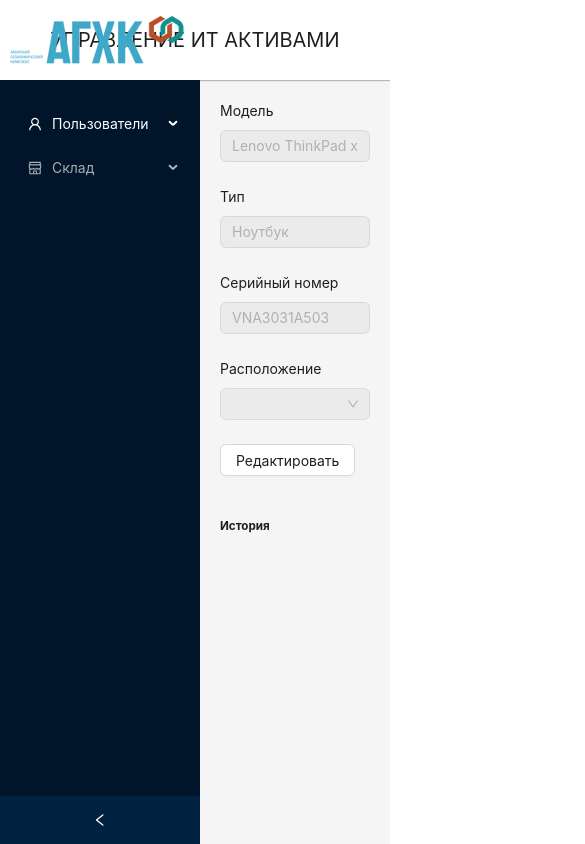
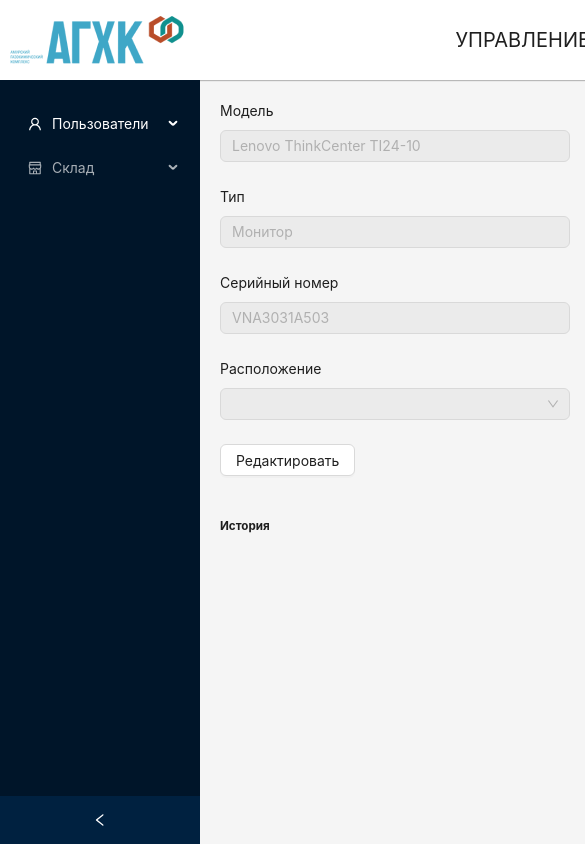
Before and after one commit to evkondr/agcc, a React (Create React App) app: page /assets/1 in a window 390 px wide. Shown: the top 844 px of the page, 585 px wide, since content can reach past the window. Built offline with nearby package versions, Linux system fonts and the light colour scheme.

Commit message:
feat: add getCurrentAsset and resetCurentAsset reducer

```diff
--- a/src/App.tsx
+++ b/src/App.tsx
@@ -1,6 +1,6 @@
 import React from 'react';
 import { Layout } from 'antd';
-import { Outlet } from 'react-router-dom';
+import { NavLink, Outlet } from 'react-router-dom';
 import Logo from './images/logo.png';
 import LeftSidebar from './components/LeftSidebar';
 
@@ -11,9 +11,9 @@ function App() {
   return (
     <Layout className="main">
       <Header className="header">
-        <div className="logo">
+        <NavLink to="/" className="logo">
           <img src={Logo} alt="logo" />
-        </div>
+        </NavLink>
         <h1 className="header__title">Управление ИТ активами</h1>
       </Header>
       <Layout hasSider>
--- a/src/components/AssetCard.tsx
+++ b/src/components/AssetCard.tsx
@@ -1,6 +1,8 @@
+/* eslint-disable consistent-return */
 /* eslint-disable @typescript-eslint/no-unused-vars */
 /* eslint-disable no-unused-vars */
-import React, { useState } from 'react';
+import React, { useState, useLayoutEffect } from 'react';
+import { useParams } from 'react-router-dom';
 import {
   Button,
   Form,
@@ -9,22 +11,36 @@ import {
   Col,
   Row,
 } from 'antd';
+import { useAppSelector, useAppDispatch } from '../redux/hooks';
+import { getCurrentAsset, resetCurrentAsset } from '../redux/features/assetSlice';
 
 const { Option } = Select;
 
 const AssetCard = () => {
+  const { id } = useParams();
   const [isEdit, setIsEdit] = useState<boolean>(false);
   const onEditHandler = () => {
     setIsEdit(!isEdit);
   };
+  const { currentAsset } = useAppSelector((state) => state.asset);
+  const dispatch = useAppDispatch();
+  useLayoutEffect(() => {
+    if (id) {
+      dispatch(getCurrentAsset(+id));
+      return () => {
+        dispatch(resetCurrentAsset());
+      };
+    }
+  }, [dispatch, id]);
+  if (!currentAsset) {
+    return <div>Загрузка...</div>;
+  }
   return (
     <>
       <Form
         layout="vertical"
         style={{ maxWidth: '350px' }}
-        initialValues={{
-          id: 5, type: 'Ноутбук', model: 'Lenovo ThinkPad x280', serialNumber: 'VNA3031A503', owner: null,
-        }}
+        initialValues={currentAsset}
         disabled={!isEdit}
       >
         <Form.Item label="Модель" name="model">
--- a/src/index.css
+++ b/src/index.css
@@ -43,3 +43,10 @@ code {
 .content{
   padding: 20px;
 }
+
+@media screen and (max-width: 1200px) {
+  .main{
+    max-width: 1200px!important;
+    width: 1200px;
+  }
+}
--- a/src/redux/features/assetSlice.ts
+++ b/src/redux/features/assetSlice.ts
@@ -1,23 +1,32 @@
+/* eslint-disable no-param-reassign */
+/* eslint-disable @typescript-eslint/no-explicit-any */
 import { createSlice } from '@reduxjs/toolkit';
-// import type { PayloadAction } from '@reduxjs/toolkit';
+import type { PayloadAction } from '@reduxjs/toolkit';
 
 import { assetModel, assets } from '../../db';
 
 interface assetsState {
-  assets: assetModel[]
+  assets: assetModel[],
+  currentAsset: assetModel | undefined
 }
 
 const initialState: assetsState = {
   assets,
+  currentAsset: undefined,
 };
 export const assetsSlice = createSlice({
   name: 'assets',
   initialState,
   reducers: {
-    getAllAssets: (state) => state,
+    getCurrentAsset: (state, action: PayloadAction<number>):any => {
+      state.currentAsset = state.assets.find((el) => el.id === action.payload);
+    },
+    resetCurrentAsset: (state) => {
+      state.currentAsset = undefined;
+    },
   },
 });
 
-export const { getAllAssets } = assetsSlice.actions;
+export const { getCurrentAsset, resetCurrentAsset } = assetsSlice.actions;
 
 export default assetsSlice.reducer;
--- /dev/null
+++ b/src/redux/hooks.ts
@@ -0,0 +1,7 @@
+import { useDispatch, useSelector } from 'react-redux';
+import type { TypedUseSelectorHook } from 'react-redux';
+import type { RootState, AppDispatch } from './store';
+
+// Use throughout your app instead of plain `useDispatch` and `useSelector`
+export const useAppDispatch: () => AppDispatch = useDispatch;
+export const useAppSelector: TypedUseSelectorHook<RootState> = useSelector;
```
